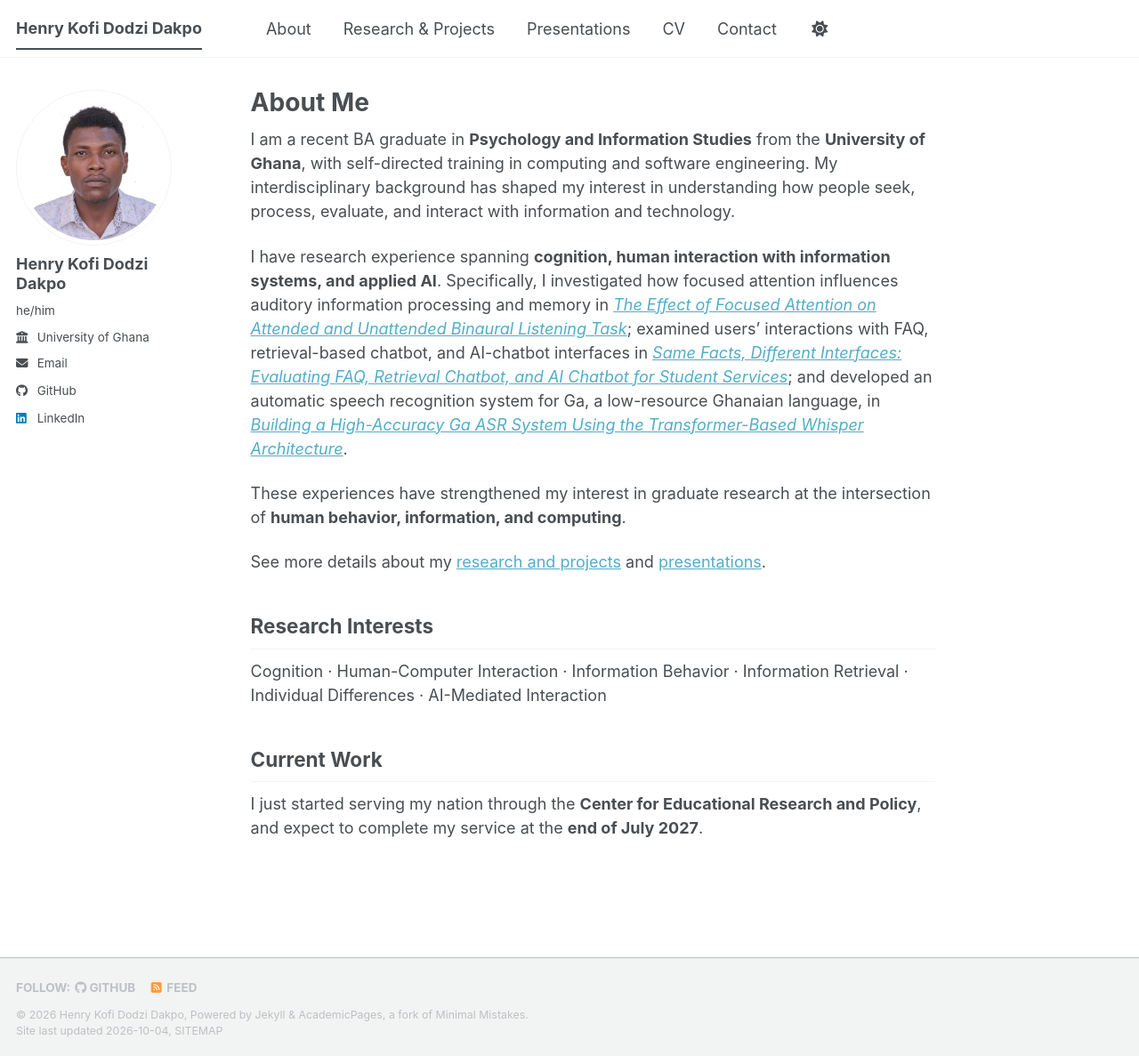
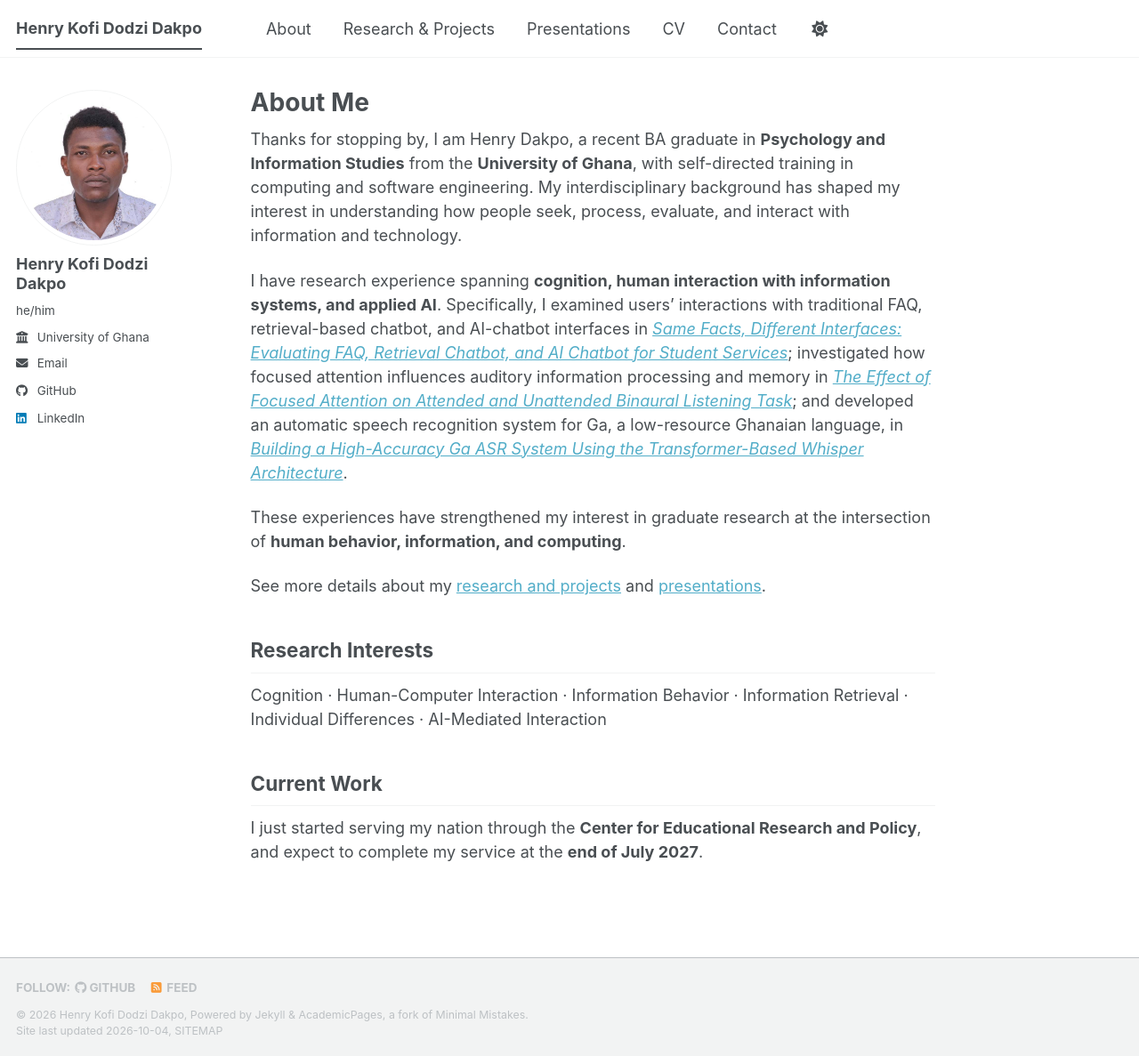
Before and after one commit to henrycitadel9-rgb/henrycitadel9-rgb.github.io, a Jekyll site: the page built from _pages/about.md, in a window 1280 px wide and 1187 px high. Shown: the whole window at 89% size. Built offline with Jekyll 4.4.1, drawn with Linux system fonts in a browser that asks for light colours; a style sheet for code colours, icons or effects is not loaded.

Commit message:
Update about.md

```diff
--- a/_pages/about.md
+++ b/_pages/about.md
@@ -7,9 +7,9 @@
   - /about.html
 ---
 
-I am a recent BA graduate in **Psychology and Information Studies** from the **University of Ghana**, with self-directed training in computing and software engineering. My interdisciplinary background has shaped my interest in understanding how people seek, process, evaluate, and interact with information and technology.
+Thanks for stopping by, I am Henry Dakpo, a recent BA graduate in **Psychology and Information Studies** from the **University of Ghana**, with self-directed training in computing and software engineering. My interdisciplinary background has shaped my interest in understanding how people seek, process, evaluate, and interact with information and technology.
 
-I have research experience spanning **cognition, human interaction with information systems, and applied AI**. Specifically, I investigated how focused attention influences auditory information processing and memory in *[The Effect of Focused Attention on Attended and Unattended Binaural Listening Task](/portfolio/portfolio-3/)*; examined users' interactions with FAQ, retrieval-based chatbot, and AI-chatbot interfaces in *[Same Facts, Different Interfaces: Evaluating FAQ, Retrieval Chatbot, and AI Chatbot for Student Services](/portfolio/portfolio-1/)*; and developed an automatic speech recognition system for Ga, a low-resource Ghanaian language, in *[Building a High-Accuracy Ga ASR System Using the Transformer-Based Whisper Architecture](/portfolio/portfolio-2/)*.
+I have research experience spanning **cognition, human interaction with information systems, and applied AI**. Specifically, I examined users' interactions with traditional FAQ, retrieval-based chatbot, and AI-chatbot interfaces in *[Same Facts, Different Interfaces: Evaluating FAQ, Retrieval Chatbot, and AI Chatbot for Student Services](/portfolio/portfolio-1/)*; investigated how focused attention influences auditory information processing and memory in *[The Effect of Focused Attention on Attended and Unattended Binaural Listening Task](/portfolio/portfolio-3/)*; and developed an automatic speech recognition system for Ga, a low-resource Ghanaian language, in *[Building a High-Accuracy Ga ASR System Using the Transformer-Based Whisper Architecture](/portfolio/portfolio-2/)*.
 
 These experiences have strengthened my interest in graduate research at the intersection of **human behavior, information, and computing**.
 
```
